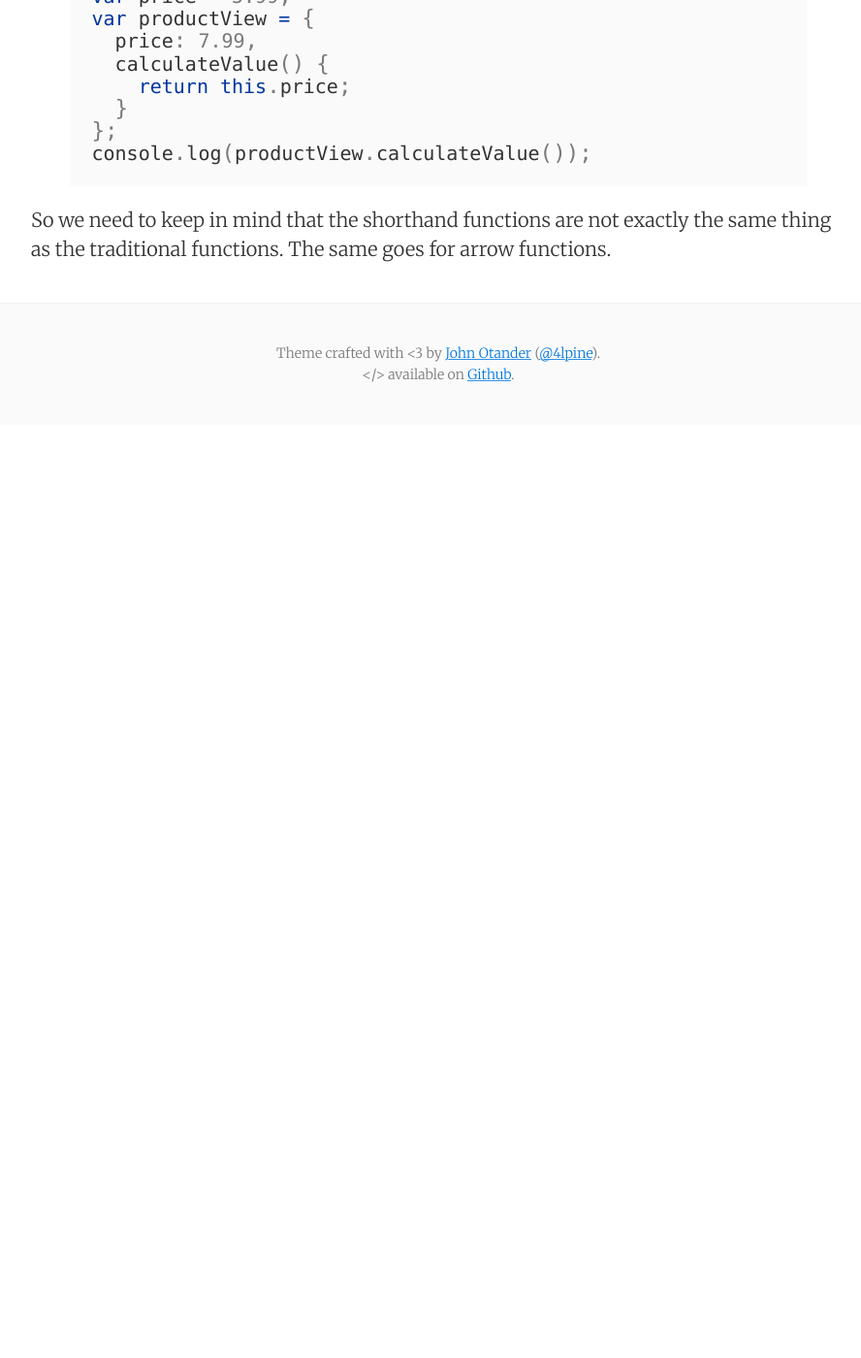
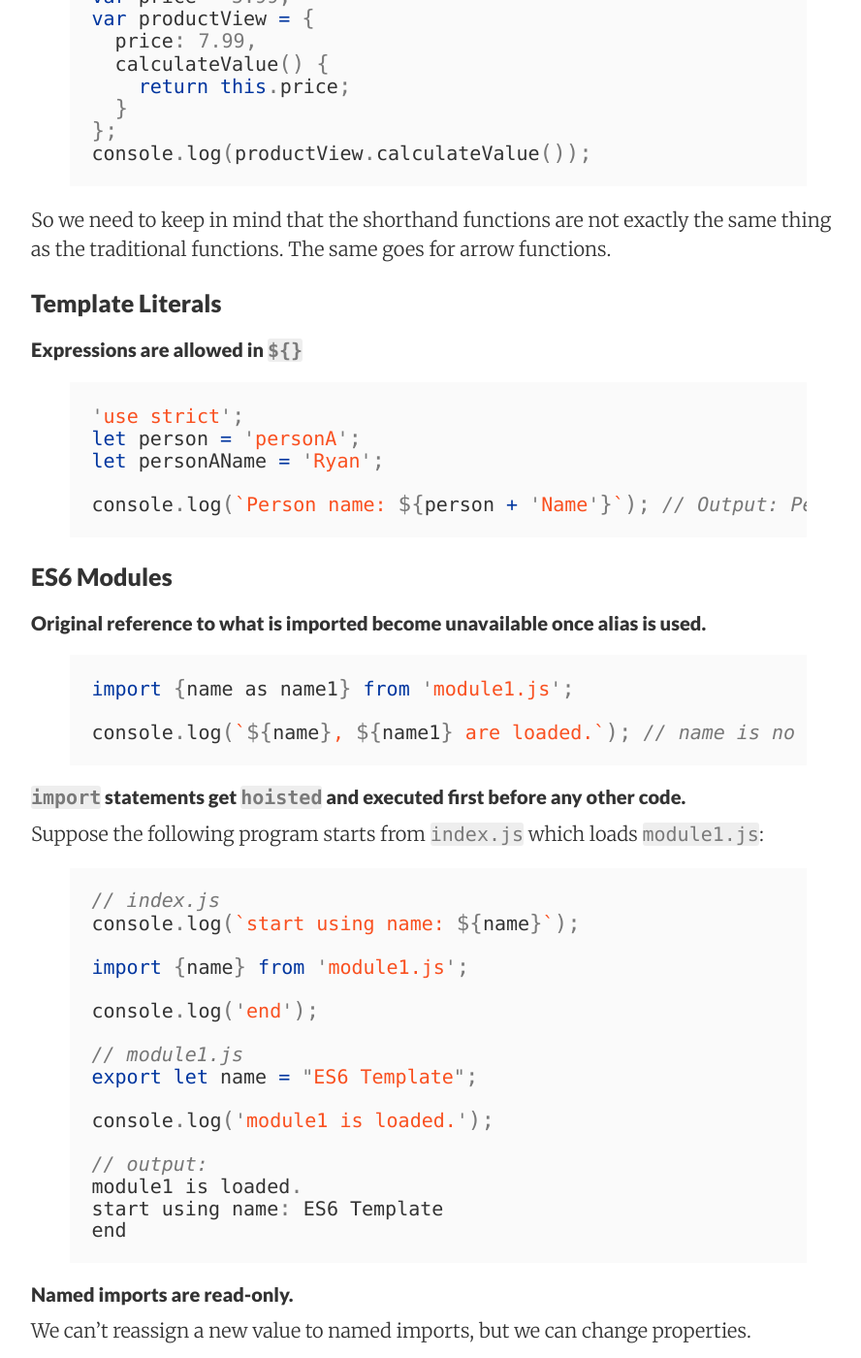
Before and after one commit to lzhoucs/lzhoucs.github.io, a Jekyll site: the page built from _posts/2016-04-24-es6-notes.md, in a window 1280 px wide and 1400 px high, scrolled down 5271 px. Shown: the whole window at 97% size, without its empty margins (188-1076 px from the left). Built offline with Jekyll 4.4.1, drawn with Linux system fonts in a browser that asks for light colours; before the commit the page ends 5709 px from its top, so only the background shows below that; some of the changed text lies outside the part shown.

Commit message:
Add contents to ES6 notes.

```diff
--- a/_posts/2016-04-24-es6-notes.md
+++ b/_posts/2016-04-24-es6-notes.md
@@ -232,3 +232,71 @@ console.log(productView.calculateValue());
 {% endhighlight %}
 
 So we need to keep in mind that the shorthand functions are not exactly the same thing as the traditional functions. The same goes for arrow functions.
+
+### Template Literals
+
+#### Expressions are allowed in `${}`
+
+{% highlight javascript %}
+
+'use strict';
+let person = 'personA';
+let personAName = 'Ryan';
+
+console.log(`Person name: ${person + 'Name'}`); // Output: Person name: personAName
+{% endhighlight %}
+
+### ES6 Modules
+
+#### Original reference to what is imported become unavailable once alias is used.
+{% highlight javascript %}
+import {name as name1} from 'module1.js';
+
+console.log(`${name}, ${name1} are loaded.`); // name is no longer available. It may or may not cause error depending on the transpiler used and runtime environments.
+
+{% endhighlight %}
+
+#### `import` statements get `hoisted` and executed first before any other code.
+
+Suppose the following program starts from `index.js` which loads `module1.js`:
+{% highlight javascript %}
+// index.js
+console.log(`start using name: ${name}`);
+
+import {name} from 'module1.js';
+
+console.log('end');
+
+// module1.js
+export let name = "ES6 Template";
+
+console.log('module1 is loaded.');
+
+// output:
+module1 is loaded.
+start using name: ES6 Template
+end
+{% endhighlight %}
+
+#### Named imports are read-only.
+
+We can't reassign a new value to named imports, but we can change properties.
+
+{% highlight javascript %}
+// module1.js
+exports let name = 'original name';
+exports let obj = { name: name};
+
+// index.js - causing error: name is read-only...
+import {name} from 'module1.js';
+console.log(`old name : ${name}`);
+name = 'new name';
+console.log(`new name : ${name}`);
+
+// updated index.js - works. outputs new name.
+import {obj} from 'module1.js';
+console.log(`old name : ${obj.name}`);
+obj.name = 'new name';
+console.log(`new name : ${obj.name}`);
+
+{% endhighlight %}
```
Also changed, not shown: other parts of _posts/2016-04-24-es6-notes.md (+1 -1 lines).
